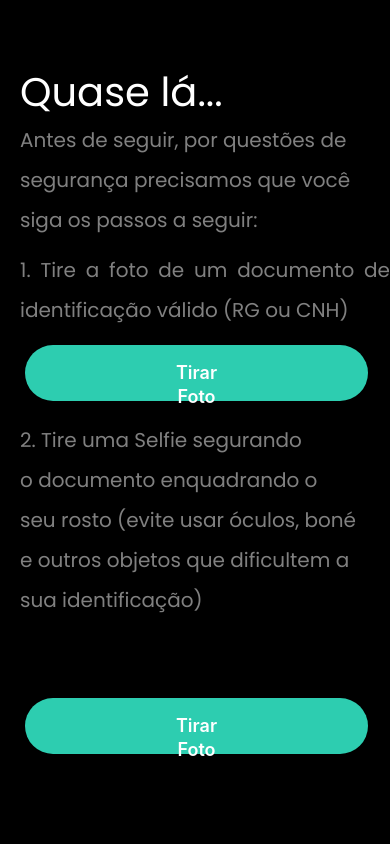
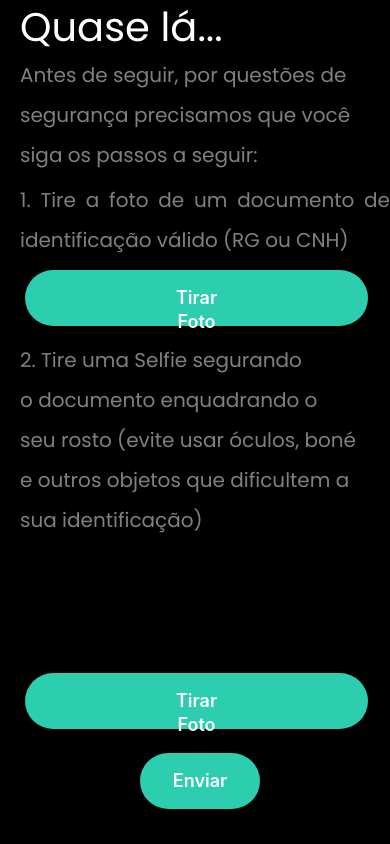
Before and after one commit to Parkfy-Team/Parkfy-Project, a React Native app in the folder Parkfy/: screen /Screen_Fotos in a window 390 px wide. Built offline with nearby package versions, Linux system fonts and the light colour scheme.

Commit message:
navegação e style - cadastro/fotos

```diff
--- a/Parkfy/src/pages/CadastroConcluido.js
+++ b/Parkfy/src/pages/CadastroConcluido.js
@@ -25,8 +25,8 @@ import {ScrollView,
     const entrarButton = () => {
       navigation.navigate('Screen_Entrar')
     }
-    const cadastrarButton = () => {
-      navigation.navigate('Screen_Cadastrar')
+    const okButton = () => {
+      navigation.navigate('Screen_Inicial')
     }
 
     return(
@@ -40,6 +40,10 @@ import {ScrollView,
       <Text style={css_CadastroConcluido.cadastroConcluidoText}>Cadastro Concluído!</Text>
 
       <Text style={css_CadastroConcluido.cadastroMessageText}>Seu Cadastro foi enviado para{"\n"}validação pela equipe de{"\n"}integridade do ParkFy e em{"\n"}poucos minutos, você deve{"\n"}receber uma página de{"\n"}verificação por e-mail para{"\n"}acessar o aplicativo.</Text>
+
+      <TouchableOpacity onPress={okButton} style={css_CadastroConcluido.okBtn}>
+        <Text style={css_CadastroConcluido.okText}>OK</Text>
+      </TouchableOpacity>
     </>
     )
   }
--- a/Parkfy/src/pages/Fotos.js
+++ b/Parkfy/src/pages/Fotos.js
@@ -25,8 +25,8 @@ import {ScrollView,
     const entrarButton = () => {
       navigation.navigate('Screen_Entrar')
     }
-    const cadastrarButton = () => {
-      navigation.navigate('Screen_Cadastrar')
+    const enviarButton = () => {
+      navigation.navigate('Screen_CadastroConcluido')
     }
 
     return(
@@ -48,6 +48,10 @@ import {ScrollView,
       <TouchableOpacity style={css_Fotos.selfieBtn}>
         <Text style={css_Fotos.selfieText}>Tirar Foto</Text>
       </TouchableOpacity>
+
+      <TouchableOpacity onPress={enviarButton} style={css_Fotos.enviarBtn}>
+        <Text style={css_Fotos.enviarText}>Enviar</Text>
+      </TouchableOpacity>
     </>
     )
   }
--- a/Parkfy/src/styles/CadastroConcluidoStyle.js
+++ b/Parkfy/src/styles/CadastroConcluidoStyle.js
@@ -49,7 +49,31 @@ const css_CadastroConcluido = StyleSheet.create({
         fontWeight: '500',
         fontSize: PixelRatio.roundToNearestPixel(20),
         textAlign: 'center',
-    }
+    },
+
+    okBtn: {
+        display: 'flex',
+        flexDirection:"column",
+        alignItems: 'center',
+        padding:(16,16),
+        position: "absolute",
+        height: PixelRatio.roundToNearestPixel(56),
+        bottom: PixelRatio.roundToNearestPixel(130),
+        width: PixelRatio.roundToNearestPixel(343),
+        backgroundColor: '#2DCDB0',
+        borderRadius: PixelRatio.roundToNearestPixel(100),
+        marginLeft: PixelRatio.roundToNearestPixel(25)
+    },
+
+    okText: {
+        width: PixelRatio.roundToNearestPixel(80),
+        height: PixelRatio.roundToNearestPixel(24),
+        color:'white',
+        fontWeight: '600',
+        fontSize: PixelRatio.roundToNearestPixel(18),
+        lineHeight: PixelRatio.roundToNearestPixel(24),
+        textAlign: 'center',
+    },
 
 });
 
--- a/Parkfy/src/styles/FotosStyle.js
+++ b/Parkfy/src/styles/FotosStyle.js
@@ -24,7 +24,7 @@ const css_Fotos = StyleSheet.create({
         fontFamily:"poppins_regular",
         position:'absolute',
         color: 'white',
-        top: PixelRatio.roundToNearestPixel(70),
+        top: PixelRatio.roundToNearestPixel(5),
         left: PixelRatio.roundToNearestPixel(20),
         fontWeight: '500',
         fontSize: PixelRatio.roundToNearestPixel(40),
@@ -35,7 +35,7 @@ const css_Fotos = StyleSheet.create({
         fontFamily:"poppins_regular",
         position:'absolute',
         color: 'grey',
-        top: PixelRatio.roundToNearestPixel(120),
+        top: PixelRatio.roundToNearestPixel(55),
         left: PixelRatio.roundToNearestPixel(20),
         fontWeight: '500',
         fontSize: PixelRatio.roundToNearestPixel(20),
@@ -47,7 +47,7 @@ const css_Fotos = StyleSheet.create({
         fontFamily:"poppins_regular",
         position:'absolute',
         color: 'grey',
-        top: PixelRatio.roundToNearestPixel(250),
+        top: PixelRatio.roundToNearestPixel(180),
         left: PixelRatio.roundToNearestPixel(20),
         fontWeight: '500',
         fontSize: PixelRatio.roundToNearestPixel(20),
@@ -62,7 +62,7 @@ const css_Fotos = StyleSheet.create({
         padding:(16,16),
         position: "absolute",
         height: PixelRatio.roundToNearestPixel(56),
-        top: PixelRatio.roundToNearestPixel(345),
+        top: PixelRatio.roundToNearestPixel(270),
         width: PixelRatio.roundToNearestPixel(343),
         backgroundColor: '#2DCDB0',
         borderRadius: PixelRatio.roundToNearestPixel(100),
@@ -83,7 +83,7 @@ const css_Fotos = StyleSheet.create({
         fontFamily:"poppins_regular",
         position:'absolute',
         color: 'grey',
-        top: PixelRatio.roundToNearestPixel(420),
+        top: PixelRatio.roundToNearestPixel(340),
         left: PixelRatio.roundToNearestPixel(20),
         fontWeight: '500',
         fontSize: PixelRatio.roundToNearestPixel(20),
@@ -98,7 +98,7 @@ const css_Fotos = StyleSheet.create({
         padding:(16,16),
         position: "absolute",
         height: PixelRatio.roundToNearestPixel(56),
-        bottom: PixelRatio.roundToNearestPixel(90),
+        bottom: PixelRatio.roundToNearestPixel(115),
         width: PixelRatio.roundToNearestPixel(343),
         backgroundColor: '#2DCDB0',
         borderRadius: PixelRatio.roundToNearestPixel(100),
@@ -113,7 +113,31 @@ const css_Fotos = StyleSheet.create({
         fontSize: PixelRatio.roundToNearestPixel(18),
         lineHeight: PixelRatio.roundToNearestPixel(24),
         textAlign: 'center',
-    }
+    },
+
+    enviarBtn: {
+        display: 'flex',
+        flexDirection:"column",
+        alignItems: 'center',
+        padding:(16,16),
+        position: "absolute",
+        height: PixelRatio.roundToNearestPixel(56),
+        bottom: PixelRatio.roundToNearestPixel(35),
+        width: PixelRatio.roundToNearestPixel(120),
+        backgroundColor: '#2DCDB0',
+        borderRadius: PixelRatio.roundToNearestPixel(100),
+        marginLeft: PixelRatio.roundToNearestPixel(140)
+    },
+
+    enviarText: {
+        width: PixelRatio.roundToNearestPixel(80),
+        height: PixelRatio.roundToNearestPixel(24),
+        color:'white',
+        fontWeight: '600',
+        fontSize: PixelRatio.roundToNearestPixel(18),
+        lineHeight: PixelRatio.roundToNearestPixel(24),
+        textAlign: 'center',
+    },
 
 });
 
```
